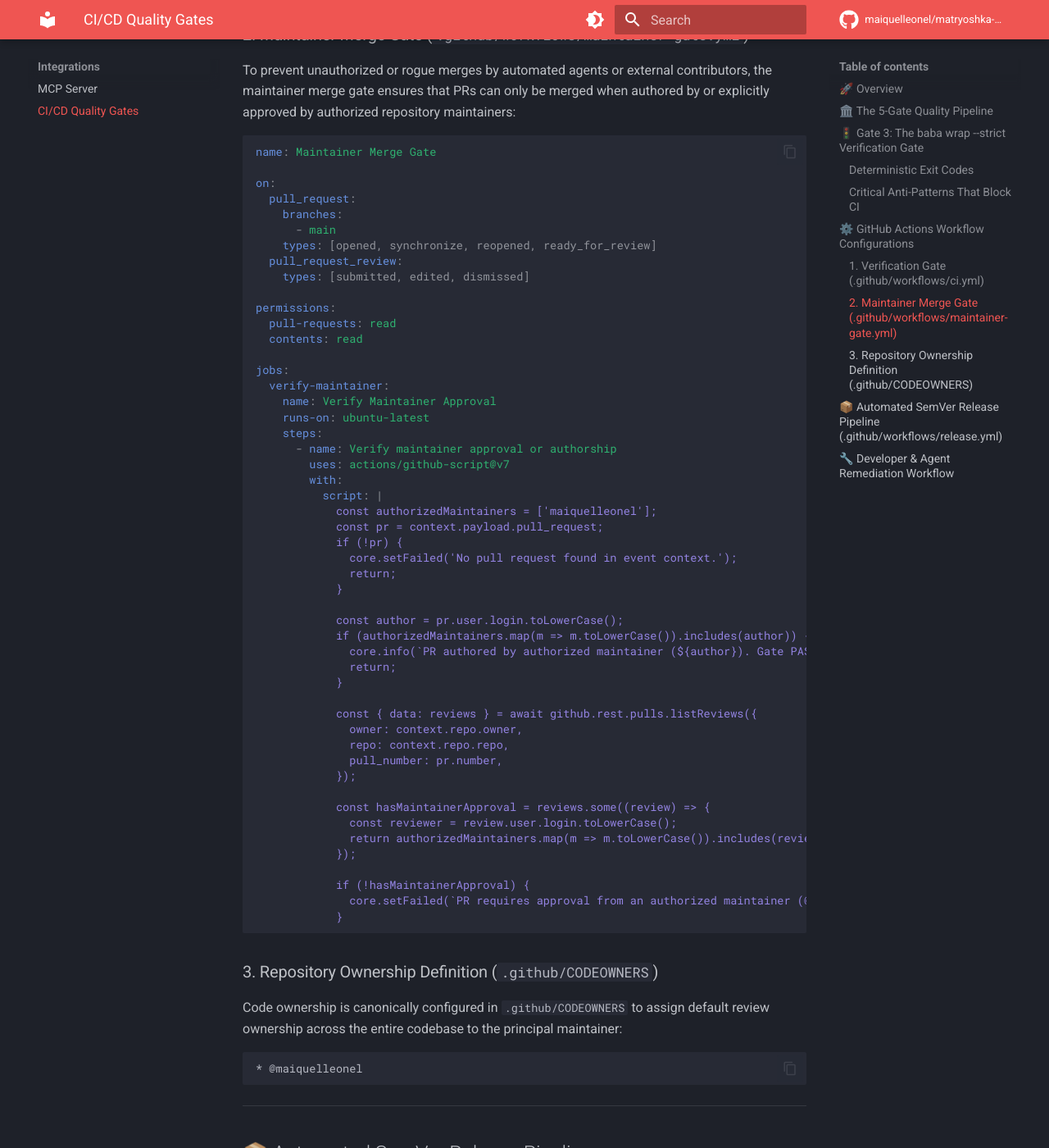
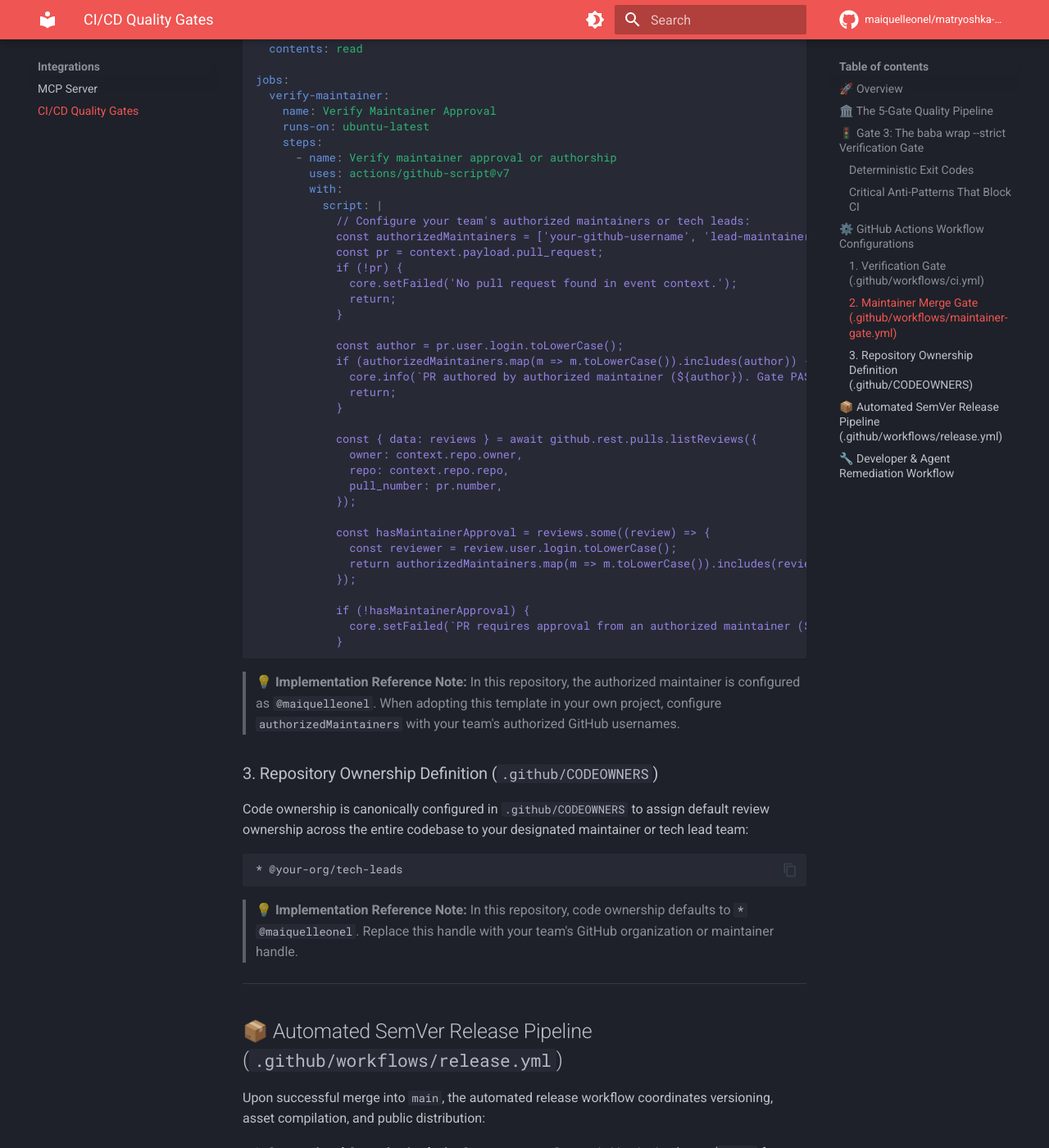
Before and after one commit to maiquelleonel/matryoshka-harness, an MkDocs documentation site: the page built from docs/guide/integrations/ci-cd-gates.md, in a window 1280 px wide and 1400 px high, scrolled down 3019 px. Shown: the whole window at 82% size. Built offline with MkDocs 1.6.1 and Material for MkDocs 9.7.7, drawn with Linux system fonts in a browser that asks for light colours; comment, search, counter and statistics services are not loaded; some of the changed text lies outside the part shown.

Commit message:
docs(ci-cd): generalize maintainer merge gate and codeowners templates with implementation notes

````diff
--- a/docs/guide/integrations/ci-cd-gates.md
+++ b/docs/guide/integrations/ci-cd-gates.md
@@ -25,7 +25,7 @@ flowchart TD
   Gate2 -->|Fail| Block2[CI Fails: Fix Failing Tests]
   Gate3 -->|Fail: Score < Threshold or Critical AST Violations| Remediate[Inspect DIAGNOSTIC.md & Remediate]
   Remediate --> PR
-  Gate3 -->|Pass: Clean Scan| Gate4[Gate 4: Maintainer Merge Gate @maiquelleonel]
+  Gate3 -->|Pass: Clean Scan| Gate4[Gate 4: Maintainer Merge Gate (CODEOWNERS)]
   Gate4 -->|Approved Review| Merge[Merged into main]
   Gate4 -->|Blocked: Non-Maintainer| Wait[Await Maintainer Approval]
   Merge --> Gate5[Gate 5: Automated SemVer Release & NPM Distribution]
@@ -126,7 +126,8 @@ jobs:
         uses: actions/github-script@v7
         with:
           script: |
-            const authorizedMaintainers = ['maiquelleonel'];
+            // Configure your team's authorized maintainers or tech leads:
+            const authorizedMaintainers = ['your-github-username', 'lead-maintainer'];
             const pr = context.payload.pull_request;
             if (!pr) {
               core.setFailed('No pull request found in event context.');
@@ -151,17 +152,21 @@ jobs:
             });
 
             if (!hasMaintainerApproval) {
-              core.setFailed(`PR requires approval from an authorized maintainer (@maiquelleonel) before merging into main.`);
+              core.setFailed(`PR requires approval from an authorized maintainer (${authorizedMaintainers.map(m => '@' + m).join(', ')}) before merging into main.`);
             }
 ```
 
+> 💡 **Implementation Reference Note:** In this repository, the authorized maintainer is configured as `@maiquelleonel`. When adopting this template in your own project, configure `authorizedMaintainers` with your team's authorized GitHub usernames.
+
 ### 3. Repository Ownership Definition (`.github/CODEOWNERS`)
 
-Code ownership is canonically configured in `.github/CODEOWNERS` to assign default review ownership across the entire codebase to the principal maintainer:
+Code ownership is canonically configured in `.github/CODEOWNERS` to assign default review ownership across the entire codebase to your designated maintainer or tech lead team:
 
 ```
-* @maiquelleonel
+* @your-org/tech-leads
 ```
+
+> 💡 **Implementation Reference Note:** In this repository, code ownership defaults to `* @maiquelleonel`. Replace this handle with your team's GitHub organization or maintainer handle.
 
 ---
 
````
